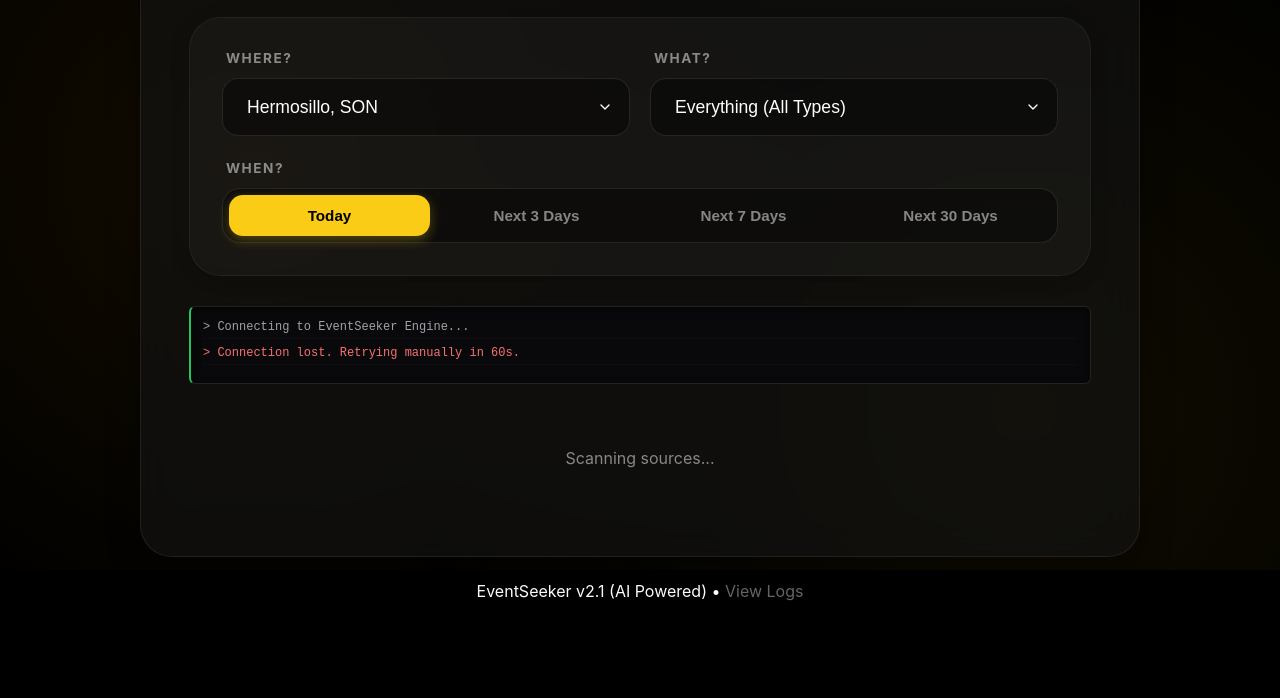
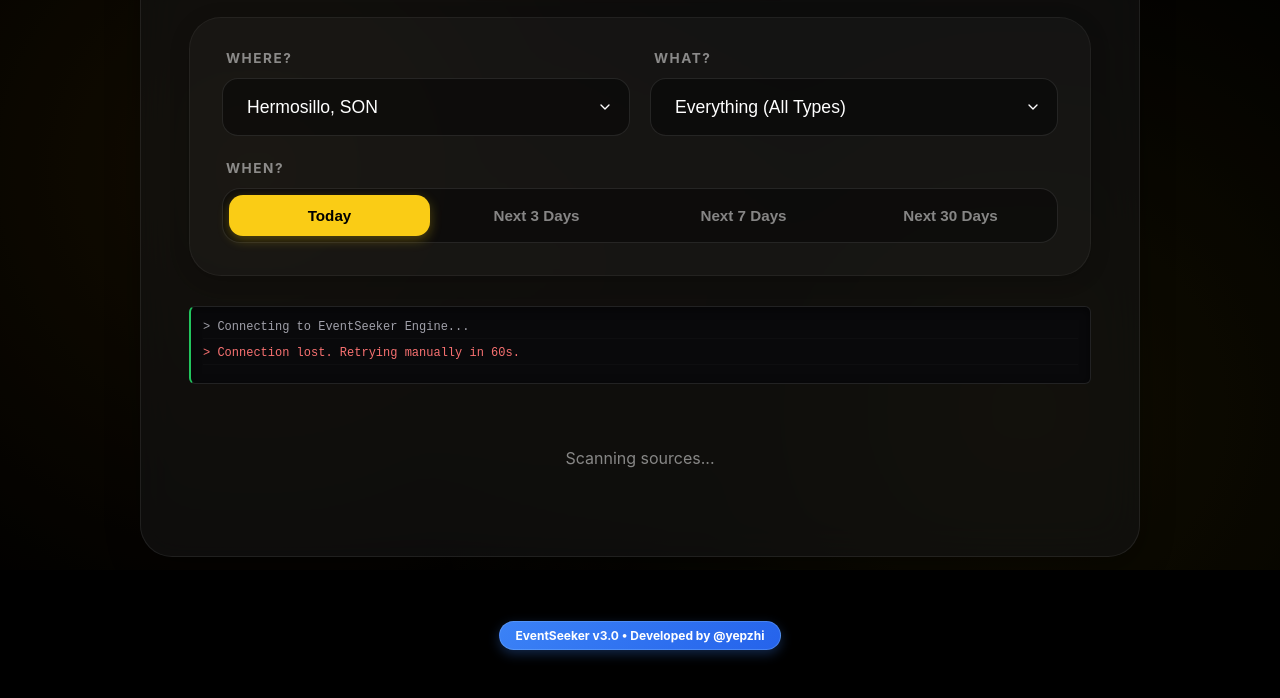
Before and after one commit to yepzhi/eventseeker, a website: page index.html in a window 1280 px wide. Shown: the part 230-928 px from the top of the page. Before the commit the page ends 871 px from the top, so only its background shows below. Drawn offline with Linux system fonts and the light colour scheme; no server answers.

Commit message:
UI: Update footer to v3.0 classic style with blue gradient

```diff
--- a/index.html
+++ b/index.html
@@ -95,9 +95,11 @@
 
     </div>
 
-    <footer>
-        EventSeeker v2.1 (AI Powered) • <a href="/logs" style="color:#666; text-decoration:none;">View Logs</a>
-    </footer>
+    <div class="footer">
+        <a href="https://yepzhi.com" target="_blank" class="footer-btn">
+            EventSeeker v3.0 • Developed by @yepzhi
+        </a>
+    </div>
 
     <script src="translations.js?v=1.1"></script>
     <script src="app.js?v=1.1"></script>
```
